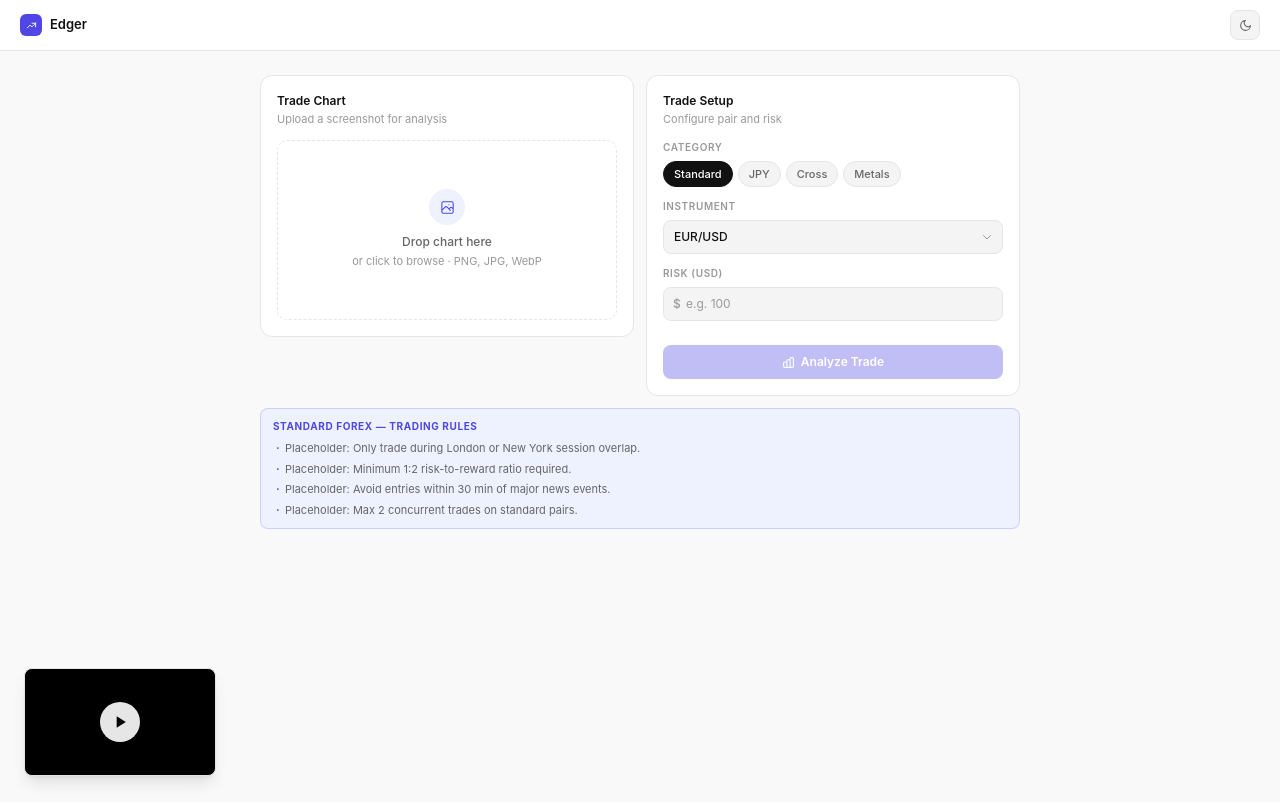
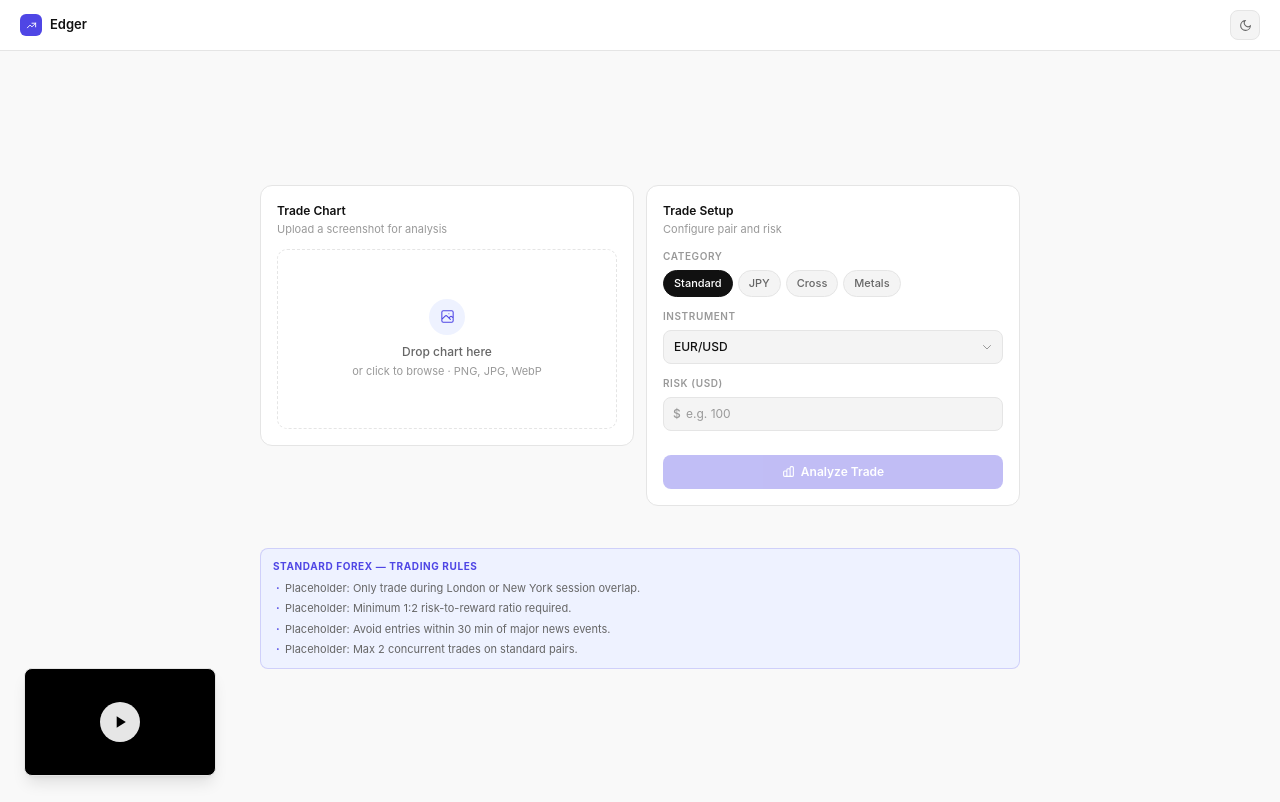
Before and after one commit to danielafriheart/Edger, a React (Vite) app: page / in a window 1280 px wide. Built offline with nearby package versions, Linux system fonts and the light colour scheme; grey boxes are pictures that could not be loaded.

Commit message:
Fixed UI

```diff
--- a/src/App.tsx
+++ b/src/App.tsx
@@ -152,7 +152,7 @@ export default function RiskAnalyzer() {
   };
 
   return (
-    <div>
+    <div className="min-h-screen">
       {/* Header */}
       <header className="app-header">
         <div className="logo">
@@ -272,7 +272,7 @@ export default function RiskAnalyzer() {
             </div>
 
             {/* Category Instructions */}
-            <div className="instructions-box lg:col-span-2 ">
+            <div className="instructions-box lg:col-span-2">
               <p className="instructions-heading">{CATEGORY_INSTRUCTIONS[category].title}</p>
               <ul className="instructions-list">
                 {CATEGORY_INSTRUCTIONS[category].rules.map((rule, i) => (
--- a/src/index.css
+++ b/src/index.css
@@ -120,7 +120,7 @@ body {
 .main {
     display: flex;
     justify-content: center;
-    align-items: flex-start;
+    align-items: center;
     padding: 24px 20px;
     min-height: calc(100vh - 49px);
 }
@@ -436,6 +436,7 @@ body {
     border: 1px solid color-mix(in srgb, var(--accent) 20%, transparent);
     border-radius: 8px;
     padding: 10px 12px;
+    margin-top: 30px;
     display: flex;
     flex-direction: column;
     gap: 6px;
```
